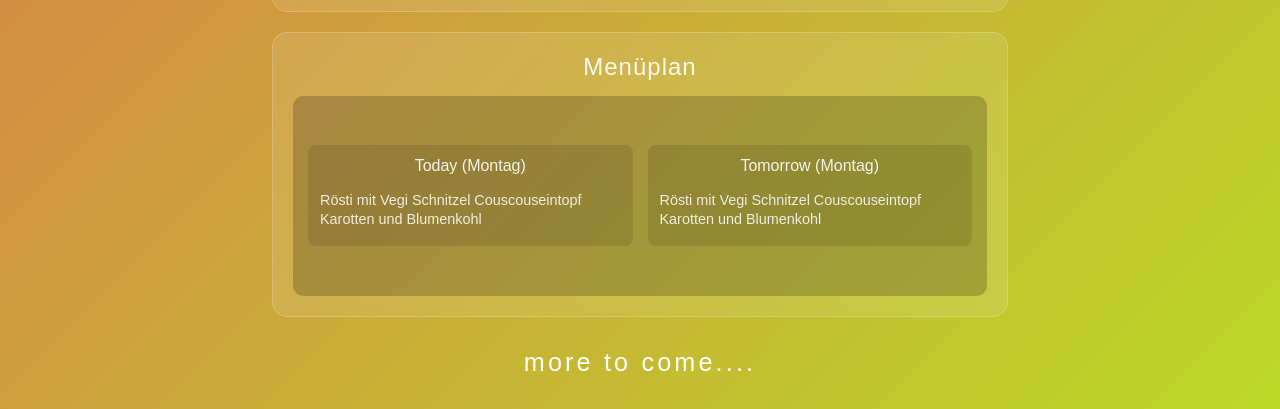
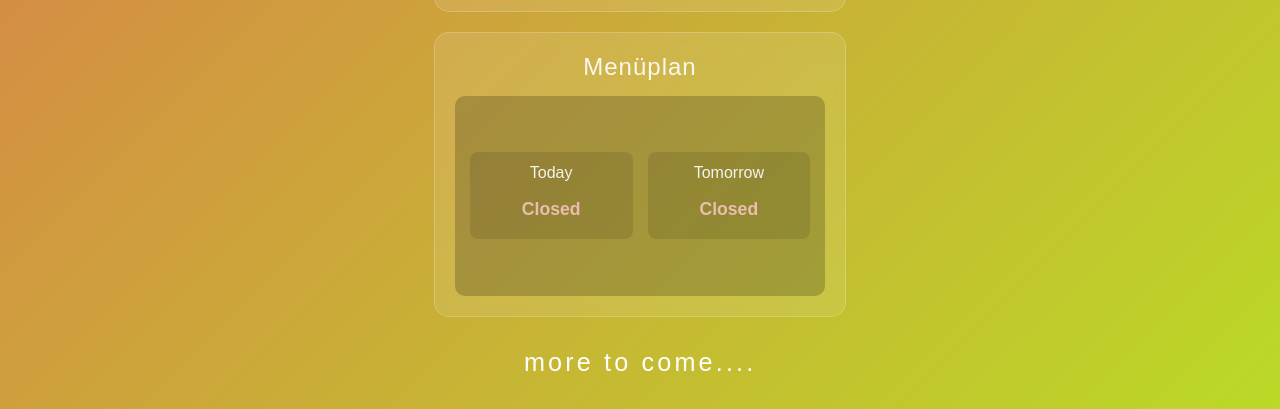
Before and after one commit to reschman/reschman.github.io, a plain HTML site: page index.html in a window 1280 px wide. Shown: the part 809-1218 px from the top of the page. Drawn offline with Linux system fonts and the light colour scheme; no server answers.

Commit message:
fix: show 'Closed' for menu on weekends (Saturday and Sunday)

```diff
--- a/script.js
+++ b/script.js
@@ -226,29 +226,29 @@ document.addEventListener('DOMContentLoaded', function() {
         const tomorrow = new Date(today);
         tomorrow.setDate(tomorrow.getDate() + 1);
 
-        // Days array
+        // Days array (0=Montag, 1=Dienstag, ..., 4=Freitag)
         const days = ['Montag', 'Dienstag', 'Mittwoch', 'Donnerstag', 'Freitag'];
 
-        // Get today and tomorrow day names
-        let todayIndex = today.getDay() - 1; // 0=Montag
+        // Get today and tomorrow day indices
+        let todayIndex = today.getDay() - 1; // 0=Montag, -1=Sunday, 5=Saturday
         let tomorrowIndex = tomorrow.getDay() - 1;
 
-        // Handle weekends
-        if (todayIndex < 0 || todayIndex > 4) todayIndex = 0;
-        if (tomorrowIndex < 0 || tomorrowIndex > 4) tomorrowIndex = 0;
-
-        const todayName = days[todayIndex];
-        const tomorrowName = days[tomorrowIndex];
-
-        const todayMenu = menuData.menu[todayName] || [];
-        const tomorrowMenu = menuData.menu[tomorrowName] || [];
+        // Check if today is weekend
+        const isTodayWeekend = todayIndex < 0 || todayIndex > 4;
+        const isTomorrowWeekend = tomorrowIndex < 0 || tomorrowIndex > 4;
 
         let html = '<div class="menu-days">';
 
         // Today
         html += `<div class="menu-day">
-            <h3>Today (${todayName})</h3>
+            <h3>Today</h3>
             <ul class="menu-items">`;
+
+        if (isTodayWeekend) {
+            html += '<li class="closed">Closed</li>';
+        } else {
+            const todayName = days[todayIndex];
+            const todayMenu = menuData.menu[todayName] || [];
 
             if (todayMenu.length > 0) {
                 todayMenu.forEach(item => {
@@ -257,14 +257,21 @@ document.addEventListener('DOMContentLoaded', function() {
             } else {
                 html += '<li class="no-menu">No menu available</li>';
             }
+        }
 
         html += `</ul>
         </div>`;
 
         // Tomorrow
         html += `<div class="menu-day">
-            <h3>Tomorrow (${tomorrowName})</h3>
+            <h3>Tomorrow</h3>
             <ul class="menu-items">`;
+
+        if (isTomorrowWeekend) {
+            html += '<li class="closed">Closed</li>';
+        } else {
+            const tomorrowName = days[tomorrowIndex];
+            const tomorrowMenu = menuData.menu[tomorrowName] || [];
 
             if (tomorrowMenu.length > 0) {
                 tomorrowMenu.forEach(item => {
@@ -272,6 +279,7 @@ document.addEventListener('DOMContentLoaded', function() {
                 });
             } else {
                 html += '<li class="no-menu">No menu available</li>';
+            }
         }
 
         html += `</ul>
--- a/styles.css
+++ b/styles.css
@@ -289,6 +289,14 @@ body {
     opacity: 0.6;
 }
 
+.menu-items .closed {
+    text-align: center;
+    font-weight: bold;
+    font-size: 1.1rem;
+    opacity: 0.8;
+    color: #ffcccc;
+}
+
 .menu-pdf-container canvas,
 .menu-pdf-container img {
     max-width: 100%;
```
Lines whose indentation alone changed are shown as unchanged.
